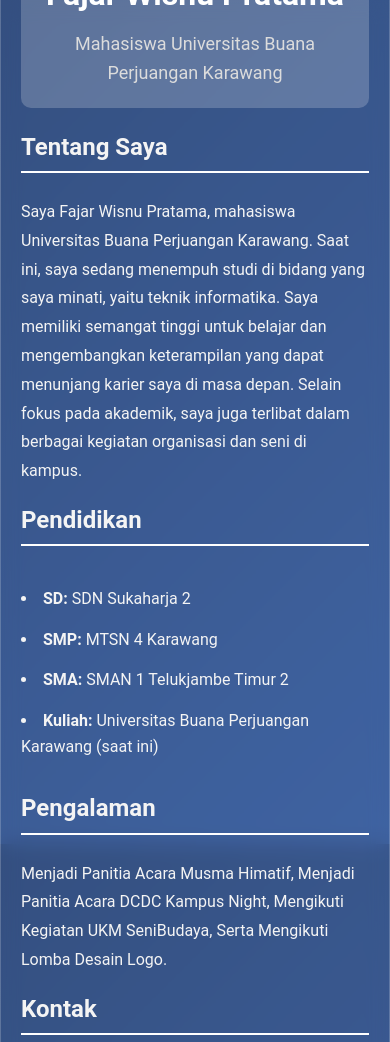
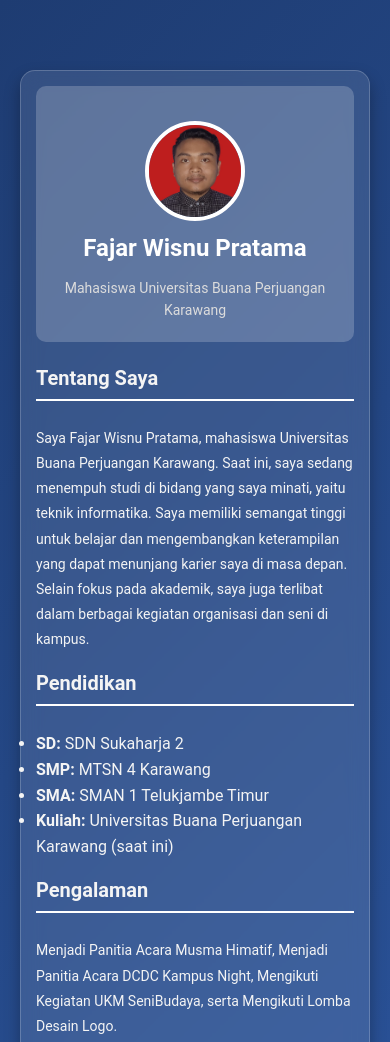
Before and after one commit to fajar-im/aboutfajar, a plain HTML site: page index.html in a window 390 px wide. Shown: the top 1042 px of the page. Drawn offline with Linux system fonts and the light colour scheme.

Commit message:
Update index.html

```diff
--- a/index.html
+++ b/index.html
@@ -21,7 +21,8 @@
             display: flex;
             justify-content: center;
             align-items: center;
-            height: 100vh;
+            min-height: 100vh;
+            padding: 20px;
         }
 
         .container {
@@ -45,22 +46,22 @@
         }
 
         .header h1 {
-            font-size: 32px;
+            font-size: 28px;
             font-weight: bold;
             color: #ffffff;
         }
 
         .header p {
-            font-size: 18px;
+            font-size: 16px;
             color: #dcdcdc;
             margin-top: 10px;
         }
 
         .profile-img {
-            width: 150px;
-            height: 150px;
+            width: 120px;
+            height: 120px;
             border-radius: 50%;
-            border: 5px solid #ffffff;
+            border: 4px solid #ffffff;
             margin-top: 15px;
         }
 
@@ -71,7 +72,7 @@
         }
 
         .content h2 {
-            font-size: 24px;
+            font-size: 22px;
             border-bottom: 2px solid #ffffff;
             padding-bottom: 5px;
             margin-bottom: 10px;
@@ -109,6 +110,34 @@
                 transform: translateY(0);
             }
         }
+
+        /* Responsive adjustments */
+        @media (max-width: 600px) {
+            .container {
+                padding: 15px;
+            }
+
+            .header h1 {
+                font-size: 24px;
+            }
+
+            .header p {
+                font-size: 14px;
+            }
+
+            .profile-img {
+                width: 100px;
+                height: 100px;
+            }
+
+            .content h2 {
+                font-size: 20px;
+            }
+
+            .content p {
+                font-size: 14px;
+            }
+        }
     </style>
 </head>
 <body>
@@ -122,15 +151,15 @@
             <h2>Tentang Saya</h2>
             <p>Saya Fajar Wisnu Pratama, mahasiswa Universitas Buana Perjuangan Karawang. Saat ini, saya sedang menempuh studi di bidang yang saya minati, yaitu teknik informatika. Saya memiliki semangat tinggi untuk belajar dan mengembangkan keterampilan yang dapat menunjang karier saya di masa depan. Selain fokus pada akademik, saya juga terlibat dalam berbagai kegiatan organisasi dan seni di kampus.</p>
             <h2>Pendidikan</h2>
-            <p>
+            <ul>
                 <li><strong>SD: </strong>SDN Sukaharja 2</li>
                 <li><strong>SMP: </strong>MTSN 4 Karawang</li>
-                <li><strong>SMA: </strong>SMAN 1 Telukjambe Timur 2</li>
+                <li><strong>SMA: </strong>SMAN 1 Telukjambe Timur</li>
                 <li><strong>Kuliah: </strong>Universitas Buana Perjuangan Karawang (saat ini)</li>
-            </p>
+            </ul>
 
             <h2>Pengalaman</h2>
-            <p>Menjadi Panitia Acara Musma Himatif, Menjadi Panitia Acara DCDC Kampus Night, Mengikuti Kegiatan UKM SeniBudaya, Serta Mengikuti Lomba Desain Logo.</p>
+            <p>Menjadi Panitia Acara Musma Himatif, Menjadi Panitia Acara DCDC Kampus Night, Mengikuti Kegiatan UKM SeniBudaya, serta Mengikuti Lomba Desain Logo.</p>
             <h2>Kontak</h2>
             <p>Email: if23.fajarpratama@mhs.ubpkarawang.ac.id</p>
         </div>
```
